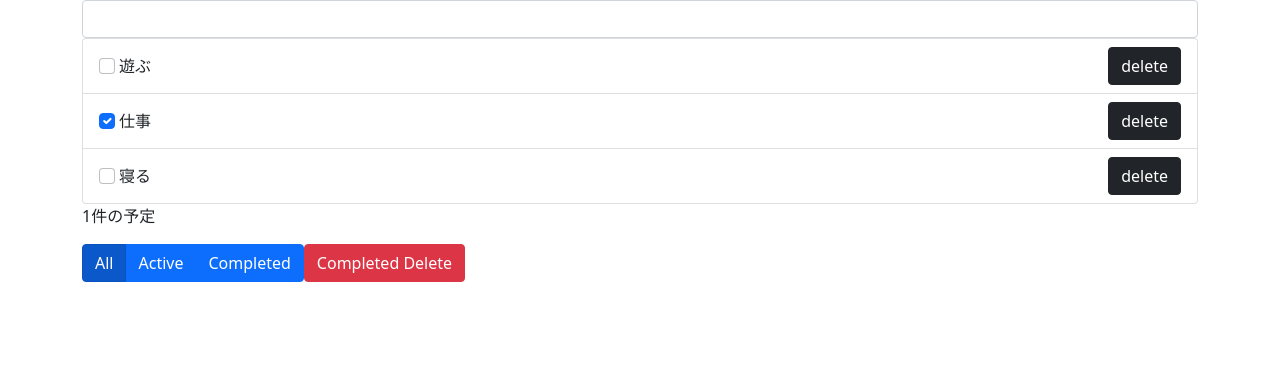
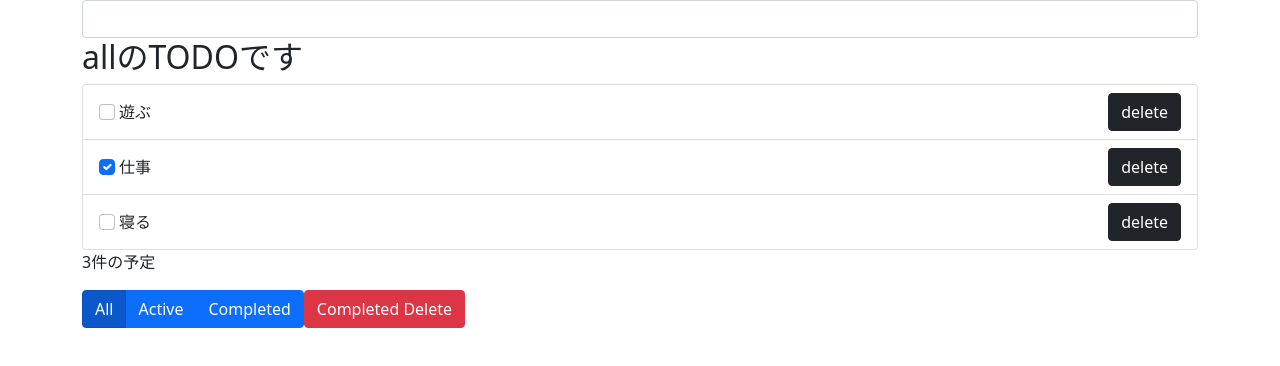
Before and after one commit to kanakita/study-react-todo-2, a React (Create React App) app: page / in a window 1280 px wide. Shown: the top 366 px of the page. Built offline with nearby package versions, Linux system fonts and the light colour scheme.

Commit message:
TODOの件数表示、フィルターされたTODOリストの表示、コメント追加

```diff
--- a/src/App.js
+++ b/src/App.js
@@ -3,10 +3,24 @@ import TodoList from "./components/TodoList";
 import Footer from "./components/Footer";
 import {useState} from "react";
 
+/**
+ * ユニークな文字列を返す
+ * @returns {string} ユニークな文字列
+ */
 function getUniqId() {
   return Math.random().toString(32).substring(2);
 }
 
+/**
+ * @typedef {object} Todo        Todo オブジェクト
+ * @property {string} id         todo の ユニークなID
+ * @property {boolean} complete  完了済みかどうか
+ * @property {string} title      タイトル
+ */
+
+/**
+ * @type {Todo[]}
+ */
 const initialTodos = [
   {
     title: '遊ぶ',
@@ -33,7 +47,7 @@ function App() {
 
   /**
    * TODOを追加する
-   * @param title {string} TODOのタイトル
+   * @param {string} title TODOのタイトル
    */
   function addTodo(title) {
     const id = getUniqId();
@@ -48,8 +62,8 @@ function App() {
 
   /**
    * TODOの更新する
-   * @param complete {boolean}
-   * @param id {string}
+   * @param {boolean} complete 完了か否か
+   * @param {string} id ユニークな文字列
    */
   function updateTodo(complete, id) {
     const newTodos = todos.map(function (value) {
@@ -66,18 +80,19 @@ function App() {
 
   /**
    * TODOを削除する
-   * @param id {string}
+   * @param {string} id 削除するアイテムのID
+   *
    */
   function deleteTodo(id) {
     const newTodos = todos.filter((value) => {
       return id !== value.id
     })
-
     setTodos(newTodos)
   }
 
   /**
    * completedのTODOを全削除する
+   * completeがfalseのTODOだけの配列を作ってtodosに入れる
    */
   function deleteCompleteAll() {
     const newTodos = todos.filter((value) => {
@@ -87,31 +102,34 @@ function App() {
   }
 
   /**
-   * 選択したフィルター名を取得する
-   * @param filterName {string}
+   * 選択したフィルター名をcurrentFilterにセットする
+   * @param {string} filterName フィルターの名前
    */
-  function getFilterName(filterName) {
+  function setFilterName(filterName) {
     setCurrentFilter(filterName)
   }
 
-  function filteredTodos() {
-    const newTodos = todos.filter((value) => {
+
+  /**
+   * filterされたTODOの配列を返す
+   * @returns {Todo[]} filterされたTODOの配列
+   */
+  function getFilteredTodos() {
+    return todos.filter((value) => {
       if (currentFilter === 'completed') {
         return value.complete === true
-      }
-      else if (currentFilter === 'active') {
+      } else if (currentFilter === 'active') {
         return value.complete === false
       }
       return true
-    })
-    setTodos(newTodos);
+    });
   }
 
   return (
     <div className="container">
       <TodoInput onSubmit={addTodo}/>
-      <TodoList todos={todos} onClickCheck={updateTodo} onClickDelete={deleteTodo}/>
-      <Footer onClickDeleteAll={deleteCompleteAll} onClickFilter={getFilterName} activeFilterButtonType={currentFilter}/>
+      <TodoList todos={getFilteredTodos()} onClickCheck={updateTodo} onClickDelete={deleteTodo} filterLabel={currentFilter}/>
+      <Footer onClickDeleteAll={deleteCompleteAll} onClickFilter={setFilterName} activeFilterButtonType={currentFilter} itemNum={getFilteredTodos().length} />
     </div>
   )
 }
--- a/src/components/Footer.js
+++ b/src/components/Footer.js
@@ -1,23 +1,25 @@
-function Footer({onClickDeleteAll, onClickFilter, activeFilterButtonType}) {
+/**
+ * TODOの件数を表示する
+ * @param {Number} itemNum 表示されているTODOの数
+ * @returns {JSX.Element}
+ */
+function ItemCount({itemNum}) {
   return (
-    <>
-      <ItemCount />
-      <FilterButtons onClickFilter={onClickFilter} activeFilterButtonType={activeFilterButtonType} />
-      <DeleteButton onClickDeleteAll={onClickDeleteAll} />
-    </>
+    <p>{itemNum}件の予定</p>
   )
 }
 
-function ItemCount() {
-  return (
-    <p>1件の予定</p>
-  )
-}
-
+/**
+ * TODOをフィルターするボタン群
+ * @param {(value: string) => void} onClickFilter          ボタンを押した時に実行される関数。filterの値が渡される
+ * @param {string}                  activeFilterButtonType 選択されているボタンの値
+ * @returns {JSX.Element}
+ */
 function FilterButtons({onClickFilter, activeFilterButtonType}) {
   function handleClick(event) {
     onClickFilter(event.target.value)
   }
+
   return (
     <div className="btn-group">
       <button className={`btn btn-primary ${activeFilterButtonType === 'all' ?  'active' : ''}`} value="all" onClick={handleClick}>All</button>
@@ -27,6 +29,11 @@ function FilterButtons({onClickFilter, activeFilterButtonType}) {
   )
 }
 
+/**
+ * 完了済みのTODOを全部消すボタン
+ * @param {() => void} onClickDeleteAll ボタンを押した時に実行される関数
+ * @returns {JSX.Element}
+ */
 function DeleteButton({onClickDeleteAll}) {
   function handleDelete() {
     onClickDeleteAll()
@@ -36,4 +43,23 @@ function DeleteButton({onClickDeleteAll}) {
   )
 }
 
+/**
+ * TODOのフッター
+ * @param {() => void}              onClickDeleteAll      「Completed Delete」ボタンを押した時に実行される関数
+ * @param {(value: string) => void} onClickFilter          フィルターボタンを押した時に実行される関数
+ * @param {string}                  activeFilterButtonType 選択されているボタンの値
+ * @param {number}                  itemNum                表示されているTODOの数
+ * @returns {JSX.Element}
+ */
+function Footer({onClickDeleteAll, onClickFilter, activeFilterButtonType, itemNum}) {
+  return (
+    <>
+      <ItemCount itemNum={itemNum} />
+      <FilterButtons onClickFilter={onClickFilter} activeFilterButtonType={activeFilterButtonType} />
+      <DeleteButton onClickDeleteAll={onClickDeleteAll} />
+    </>
+  )
+}
+
+
 export default Footer
--- a/src/components/TodoInput.js
+++ b/src/components/TodoInput.js
@@ -1,3 +1,8 @@
+/**
+ * TODOの新規追加フォーム
+ * @param {(value: string) => void} onSubmit 入力フォームをsubmitした時に実行される関数。TODOのタイトルを渡す
+ * @returns {JSX.Element}
+ */
 function TodoInput({onSubmit}) {
   function handleSubmit(event) {
     event.preventDefault()
--- a/src/components/TodoList.js
+++ b/src/components/TodoList.js
@@ -1,13 +1,44 @@
-function TodoList({todos, onClickCheck, onClickDelete}) {
+/**
+ * TODOの一覧を表示する
+ * @param {Object} todos TODOの配列
+ * @param {(completed: boolean, id: string) => void} onClickCheck TODOのチェックボックスをチェックした時に実行される関数。値が反転した完了状態とIDがされる
+ * @param {(value: string) => void} onClickDelete TODOのDeleteボタンを押した時に実行される関数。IDが渡される
+ * @param {string} filterLabel 選択されているフィルターの名前
+ * @returns {JSX.Element}
+ */
+function TodoList({todos, onClickCheck, onClickDelete, filterLabel}) {
   return (
-    <div className="list-group">
-      {todos.map(({title, complete, id}) => (
-        <TodoItem key={id} title={title} complete={complete} id={id} onClickCheck={onClickCheck} onClickDelete={onClickDelete} />
-      ))}
-    </div>
+    <>
+      <TodoHeader filterLabel={filterLabel} />
+      <div className="list-group">
+        {todos.map(({title, complete, id}) => (
+          <TodoItem key={id} title={title} complete={complete} id={id} onClickCheck={onClickCheck} onClickDelete={onClickDelete} />
+        ))}
+      </div>
+    </>
   )
 }
 
+/**
+ * 選択してるフィルターの名前を表示する
+ * @param {string} filterLabel 選択されているフィルターの名前
+ * @returns {JSX.Element}
+ */
+function TodoHeader({filterLabel}) {
+  return (
+    <h2>{filterLabel}のTODOです</h2>
+  )
+}
+
+/**
+ * 1件のTODOを表示する
+ * @param {string} title TODOのタイトル
+ * @param {boolean} complete TODOが完了してるか否か
+ * @param {string} id TODOのID
+ * @param {(completed: boolean, id: string) => void} onClickCheck チェックボックスをチェックした時に実行される関数。値が反転した完了状態とIDがされる
+ * @param {(value: string) => void} onClickDelete Deleteボタンを押した時に実行される関数。IDが渡される
+ * @returns {JSX.Element}
+ */
 function TodoItem({title, complete, id, onClickCheck, onClickDelete}) {
   function handleChange() {
     onClickCheck(!complete, id);
```
